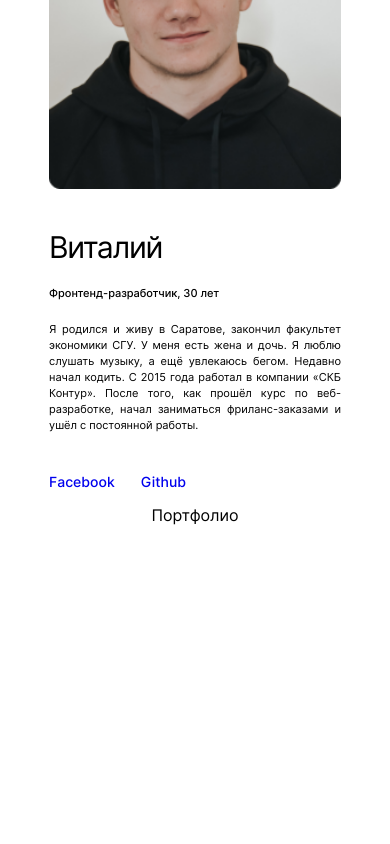
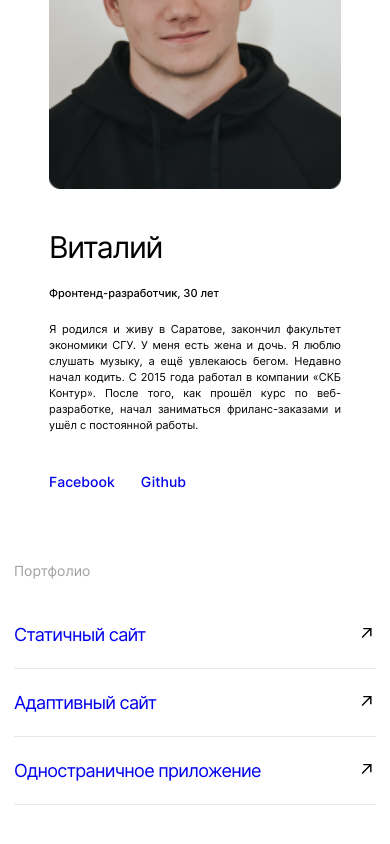
Before and after one commit to NikKZN/movies-explorer-frontend, a React (Create React App) app: page / in a window 390 px wide. Shown: the part 2340-3184 px from the top of the page. Built offline with nearby package versions, Linux system fonts and the light colour scheme.

Commit message:
feat: add Portfolio

```diff
--- a/src/components/Portfolio/Portfolio.css
+++ b/src/components/Portfolio/Portfolio.css
@@ -0,0 +1,69 @@
+.portfolio {
+  padding: 0 70px;
+  width: 100%;
+}
+
+.portfolio__title {
+  font-weight: 400;
+  font-size: 18px;
+  line-height: 20px;
+  color: #a0a0a0;
+  margin: 101px 0 48px;
+}
+
+.portfolio__links {
+  list-style-type: none;
+  padding: 0;
+}
+
+.portfolio__item {
+  border-bottom: 1px solid #e8e8e8;
+}
+
+.portfolio__link {
+  font-weight: 400;
+  font-size: 30px;
+  line-height: 50px;
+  letter-spacing: -0.04em;
+  display: flex;
+  justify-content: space-between;
+  text-decoration: none;
+  margin: 20px 0 20px;
+}
+
+.portfolio__link-img {
+  padding-right: 6px;
+}
+
+@media screen and (max-width: 820px) {
+  .portfolio__title {
+    font-size: 14px;
+    margin: 91px 0 48px;
+  }
+
+  .portfolio__link {
+    font-size: 28px;
+  }
+}
+
+@media screen and (max-width: 450px) {
+  .portfolio {
+    padding: 0 14px;
+  }
+
+  .portfolio__title {
+    margin: 71px 0 40px;
+  }
+
+  .portfolio__link {
+    font-size: 18px;
+    line-height: 28px;
+    margin-bottom: 19px;
+  }
+
+  .portfolio__link-img {
+    padding-right: 4px;
+    width: 11px;
+    height: 24px;
+  }
+}
--- a/src/components/Portfolio/Portfolio.js
+++ b/src/components/Portfolio/Portfolio.js
@@ -1,11 +1,34 @@
-import './Portfolio.css';
+import "./Portfolio.css";
+import arrow from "../../images/AboutMe/arrow.svg";
 
 function Portfolio() {
   return (
     <>
-      <p>Портфолио</p>
+      <div className="main__portfolio portfolio">
+        <h2 className="portfolio__title">Портфолио</h2>
+        <ul className="portfolio__links">
+          <li className="portfolio__item">
+            <a className="portfolio__link" href="https://github.com/NikKZN">
+              Статичный сайт
+              <img className="portfolio__link-img" src={arrow} alt="Стрелка." />
+            </a>
+          </li>
+          <li className="portfolio__item">
+            <a className="portfolio__link" href="https://github.com/NikKZN">
+              Адаптивный сайт
+              <img className="portfolio__link-img" src={arrow} alt="Стрелка." />
+            </a>
+          </li>
+          <li className="portfolio__item">
+            <a className="portfolio__link" href="https://github.com/NikKZN">
+              Одностраничное приложение
+              <img className="portfolio__link-img" src={arrow} alt="Стрелка." />
+            </a>
+          </li>
+        </ul>
+      </div>
     </>
-  )
+  );
 }
 
 export default Portfolio;
```
Also changed, not shown: src/images/AboutMe/arrow.svg (added).
